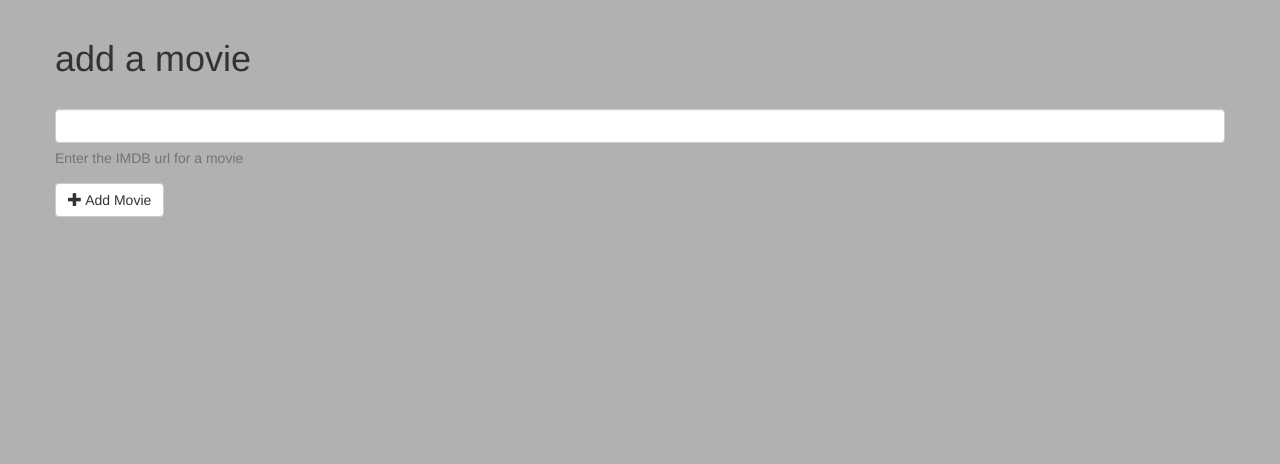
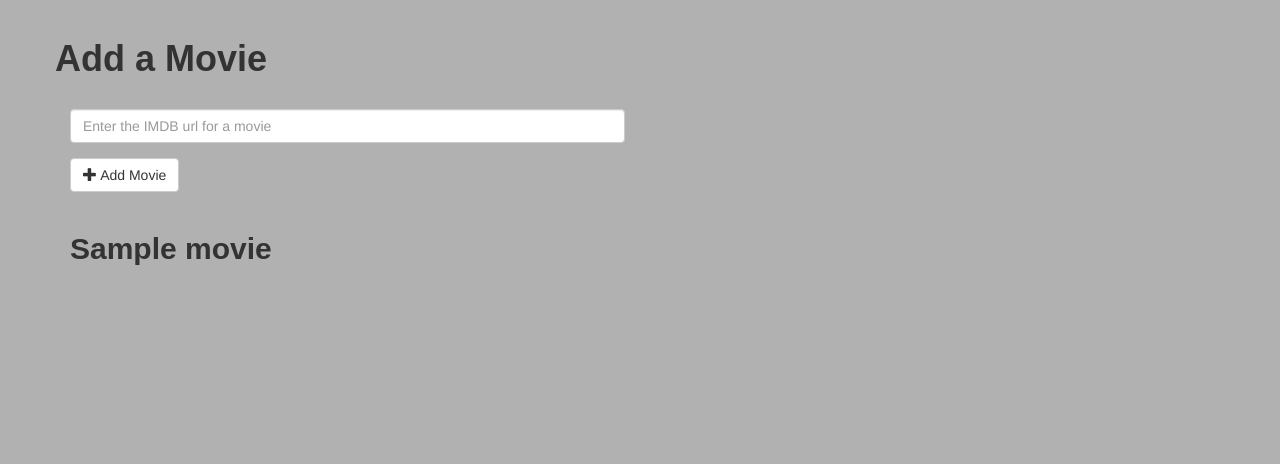
Before and after one commit to mosbasik/moviepicker, a Django app: template main/templates/add_movie.html in a window 1280 px wide. Shown: the part 51-515 px from the top of the page. Run offline with Django 3.2, Linux system fonts and the light colour scheme; the template is opened without the code that fills it: values named after a table or form of the project are taken from there, others are empty; tables that the repository leaves empty hold one stand-in row (Sample ...); some libraries are stand-ins or nearby versions.

Commit message:
added all movies page

```diff
--- a/main/static/css/moviepicker.css
+++ b/main/static/css/moviepicker.css
@@ -67,6 +67,25 @@ body {
     color: #f5f5f5;
 }
 
+h1, h2, h3, h4, h5, h6, .title-format {
+    font-family: 'Telex',sans-serif;
+    font-weight: bold;
+}
+
+.liked img {
+    -webkit-box-shadow: 0px 0px 5px 5px #FF5100;
+    -moz-box-shadow: 0px 0px 5px 5px #FF5100;
+    box-shadow: 0px 0px 5px 5px #FF5100;
+}
+
+.movie-summary {
+    height: 260px;
+}
+
+.movie-summary img {
+     width: 100%;
+}
+
 /*Start footer styles*/
 .footer {
     text-align: center;
--- a/main/templates/add_movie.html
+++ b/main/templates/add_movie.html
@@ -10,15 +11,15 @@
 <div class="container">
     <div class="row">
 
-        <h1>add a movie</h1>
+        <h1>Add a Movie</h1>
 
-        <form action="{% url 'add_movie' %}" method='POST'>
+        <form class='col-md-6' action="{% url 'add_movie' %}" method='POST'>
             {% csrf_token %}
 
             <div class="form-group">
                 <label for="url-box"></label>
-                <input class="form-control" id="url-box" name='url' placeholder=""></input>
-                <p class="help-block">Enter the IMDB url for a movie</p>
+                <input class="form-control" id="url-box" name='url' placeholder="Enter the IMDB url for a movie"></input>
+                <p class="help-block"> {{ message }}</p>
             </div>
 
             <button type="submit" id='submit-button' class="btn btn-default"><span class='glyphicon glyphicon-plus'></span> Add Movie</button>
@@ -26,14 +27,52 @@
         </form>
 
     </div>
+    <br>
+    <div class="row">
+        <div class="col-xs-12">
+
+            <h2>{{movie.title}}</h2>
+
+        </div>
+    </div>
+    <br>
     <div class="row">
         {% if is_movie == 'yes' %}
+            <div class="col-sm-4 col-md-3">
 
-            {{movie.title}}
-            {{movie.description}}
-            <img src="{{ movie.poster.url }}" alt="">
-        {% elif is_movie == 'no' %}
-            {{ message }}
+                {% if movie.poster %}
+
+                    <img src="{{ movie.poster.url }}">
+
+                {% else %}
+
+                    <img src="{% static 'img/default_image.jpg' %}" style='width: 100%'>
+
+                {% endif %}
+
+            </div>
+            <div class="col-sm-8 col-md-5">
+
+                <h4>Description</h4>
+                {{movie.description}}
+
+            </div>
+            <div class="col-sm-12 col-md-4">
+                <h4>Details</h4>
+                <span class='title-format'>Released: </span><span>{{ movie.year }}</span>
+                <br>
+                <span class='title-format'>IMDB Rating: </span><span>{{ movie.imdb_rating }}</span>
+                <br>
+                <span class='title-format'>Runtime: </span><span>{{ movie.runtime }}</span>
+                <br>
+                <span class='title-format'>Genre: </span><span>{{ movie.genre }}</span>
+                <br>
+                <span class='title-format'>Starring: </span><span>{{ movie.starring }}</span>
+                <br>
+                <span class='title-format'>Writers: </span><span>{{ movie.written_by }}</span>
+                <br>
+                <span class='title-format'>Director: </span><span>{{ movie.directed_by }}</span>
+            </div>
         {% endif %}
     </div>
 </div>
--- a/main/views.py
+++ b/main/views.py
@@ -30,6 +30,8 @@ def front(request):
 def all_movies(request):
     context = {}
 
+    context['movies'] = Movie.objects.all().order_by('title')
+
     return render(request, 'all_movies.html', context,
         context_instance=RequestContext(request, processors=[global_context]))
 
@@ -47,6 +49,7 @@ def add_movie(request):
                 context['message'] = 'Not a Movie'
             else:
                 context['is_movie'] = 'yes'
+                context['message'] = 'Movie Entered'
                 context['movie'] = Movie.objects.get(imdb_id=result)
 
         else:
```
Also changed, not shown: other parts of main/templates/add_movie.html (+1 -0 lines), main/templates/all_movies.html (+59 -1 lines).
